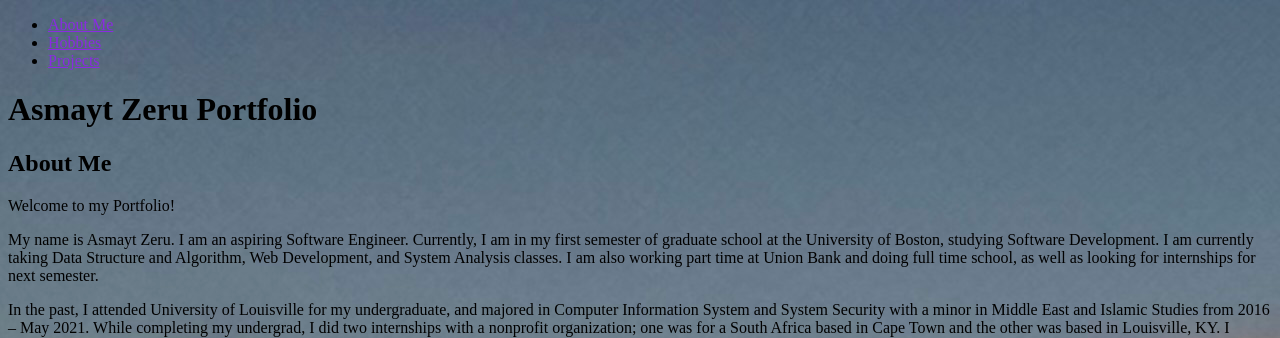
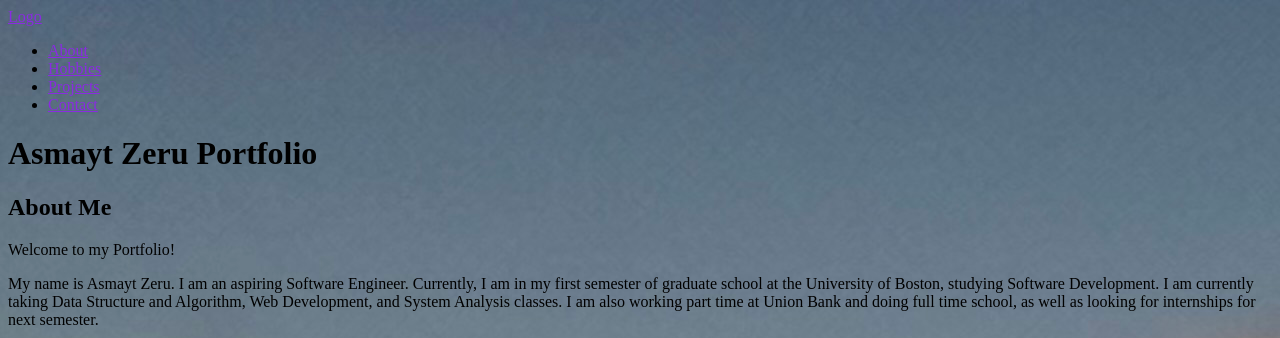
Before and after one commit to asmaytz/Asmayt.Zeru.github.io, a plain HTML site: page index.html in a window 1280 px wide. Shown: the top 338 px of the page. Drawn offline with Linux system fonts and the light colour scheme; files that its build step writes are made by us from their sources.

Commit message:
Update index.html

```diff
--- a/index.html
+++ b/index.html
@@ -37,16 +37,17 @@
     </script> -->
 </head>
 <body>
-
+  <a href="#" type="lego">Logo</a>
     <style>
         body{
         background-image: url(images/header.jpeg);
             }
        </style>
         <ul>
-           <li><a href="index.html">About Me</a></li>
+           <li><a href="index.html">About</a></li>
            <li><a href="hobby.html">Hobbies</a></li>
            <li><a href="Projects.html">Projects</a></li>
+           <li><a href="contact.html">Contact</a></li>
         </ul>
     <h1>Asmayt Zeru Portfolio</h1>
     <h2>About Me</h2>
```
